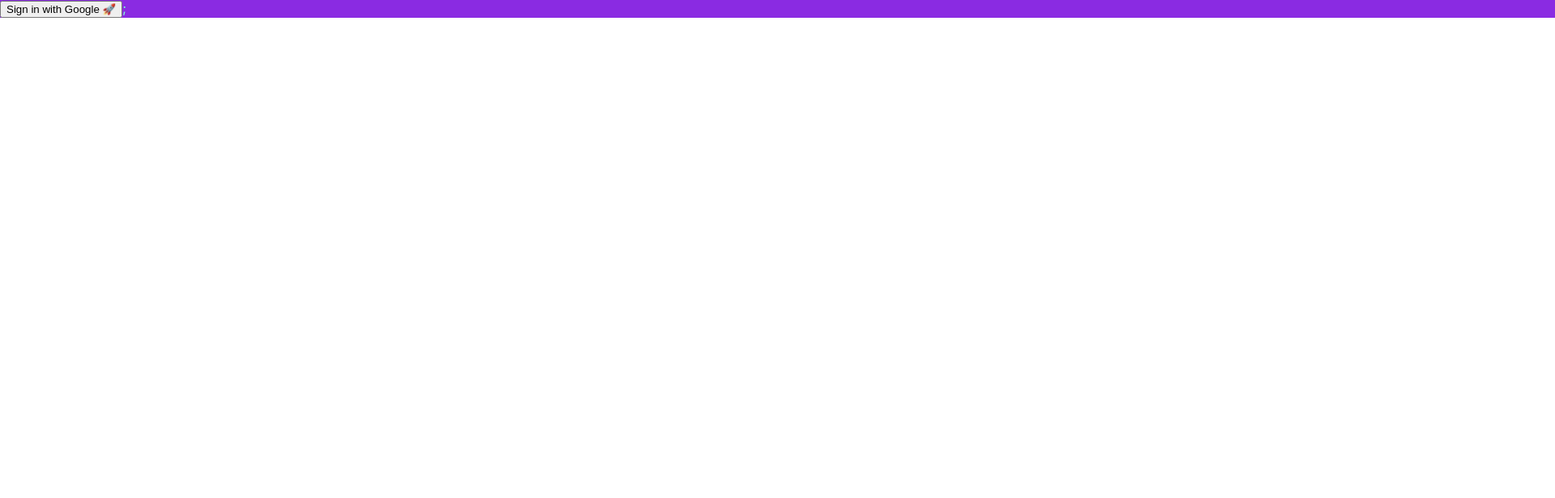
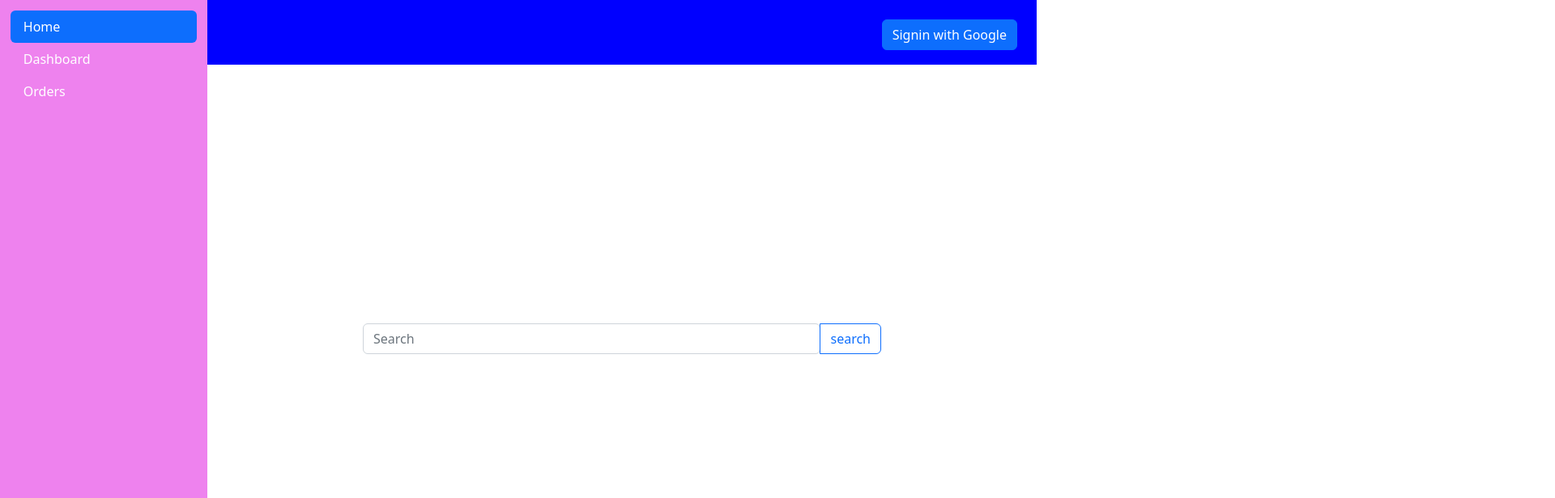
Before and after one commit to abhinav-exp/SearchDocuments, a React (Create React App) app: page / in a window 1280 px wide. Shown: the top 616 px of the page at 81% size, 1920 px wide, since content can reach past the window. Built offline with nearby package versions, Linux system fonts and the light colour scheme; no server answers.

Commit message:
react start

```diff
--- a/package.json
+++ b/package.json
@@ -8,6 +8,7 @@
     "@testing-library/react": "^13.3.0",
     "@testing-library/user-event": "^13.5.0",
     "axios": "^0.27.2",
+    "bootstrap": "^5.2.0-beta1",
     "react": "^17.0.2",
     "react-dom": "^17.0.2",
     "react-login-github": "^1.0.8",
--- a/src/components/wall.css
+++ b/src/components/wall.css
@@ -1,7 +1,50 @@
 .fullscreen{
     color: aquamarine;
-    background-color: blueviolet;
+    background-color: white;
     border: 10 solid black;
-    height: 100%;
-    width: 200%;
+    height: 100vh;
+    width: 100vw;
 }
+
+.row:after {
+    content: "";
+    display: table;
+    clear: both;
+}
+
+.header{
+    background-color: blue;
+    height: 10vh;
+    padding: 3vh;
+    /* width: 70vh; */
+}
+
+.searchBar{
+    width: 50vw;
+    margin: auto;
+    margin-top: 40vh;
+}
+
+.MainScreen{
+    /* height: 70vh; */
+}
+
+.leftpart{
+    float: left;
+    width: 20vw;
+}
+
+.rightpart{
+    width: 80vw;
+    float: left;
+}
+
+.SideBar{
+    background-color: violet;
+    height: 100vh;
+    padding: 5% 5%;
+}
+
+.towardsright{
+    float: right;
+}
--- a/src/components/wall.js
+++ b/src/components/wall.js
@@ -1,6 +1,7 @@
 import './wall.css';
 // import GoogleLogin from 'react-google-login';
 import axios from 'axios';
+import 'bootstrap/dist/css/bootstrap.min.css';
 
 
 import { GoogleOAuthProvider } from '@react-oauth/google';
@@ -18,19 +19,42 @@ function MyCustomButton()
         }
     });
     return (
-        <button onClick={login}>
-            Sign in with Google 🚀{' '}
+        <button type="button" className="btn btn-primary towardsright" onClick={login}>
+            Signin with Google
         </button>
     )
 }
 
+function SideBar()
+{
+    return (
+        <div className = 'SideBar'>
+            <ul className="nav nav-pills flex-column mb-auto">
+            <li className="nav-item">
+                <a href="/" className="nav-link active" aria-current="page">
+                    Home
+                </a>
+            </li>
+            <li>
+            <a href="/" className="nav-link text-white">
+                Dashboard
+            </a>
+            </li>
+            <li>
+            <a href="/" className="nav-link text-white">
+                Orders
+            </a>
+            </li>
+            </ul>
+        </div>
+    )
+}
 
-function Wall()
+function Header()
 {
-    console.log("breui");
     return (
-        <div className="fullscreen">
-        <GoogleOAuthProvider clientId={process.env.REACT_APP_GOOGLE_CLIENT_ID}>
+        <div className='header'>
+            <GoogleOAuthProvider clientId={process.env.REACT_APP_GOOGLE_CLIENT_ID}>
             <MyCustomButton >
             </MyCustomButton>
             {/* <GoogleLogin        // commented code works for one tap
@@ -46,8 +70,45 @@ function Wall()
                     console.log('Login Failed');
                 }}
             />; */}
-        </GoogleOAuthProvider>;
-    </div>);
+            </GoogleOAuthProvider>
+        </div>
+    )
+}
+
+function SearchButton()
+{
+    return (
+        <div className='searchBar'>
+            <div className="input-group">
+                <input type="search" className="form-control rounded" placeholder="Search" aria-label="Search" aria-describedby="search-addon" />
+                <button type="button" className="btn btn-outline-primary">search</button>
+            </div>
+        </div>
+    )
+}
+
+function MainScreen()
+{
+    return (
+        <div className='MainScreen'>
+            <SearchButton></SearchButton>
+        </div>
+    )
+}
+
+function Wall()
+{
+    return (
+        <div className="fullscreen">
+            <div className='leftpart'>
+                <SideBar></SideBar>
+            </div>
+            <div className='rightpart'>
+                <Header></Header>
+                <MainScreen></MainScreen>
+            </div>
+        </div>
+    );
 }
 
 export default Wall;
```
Also changed, not shown: 1 other file (tests, documents, lock files or other folders).
